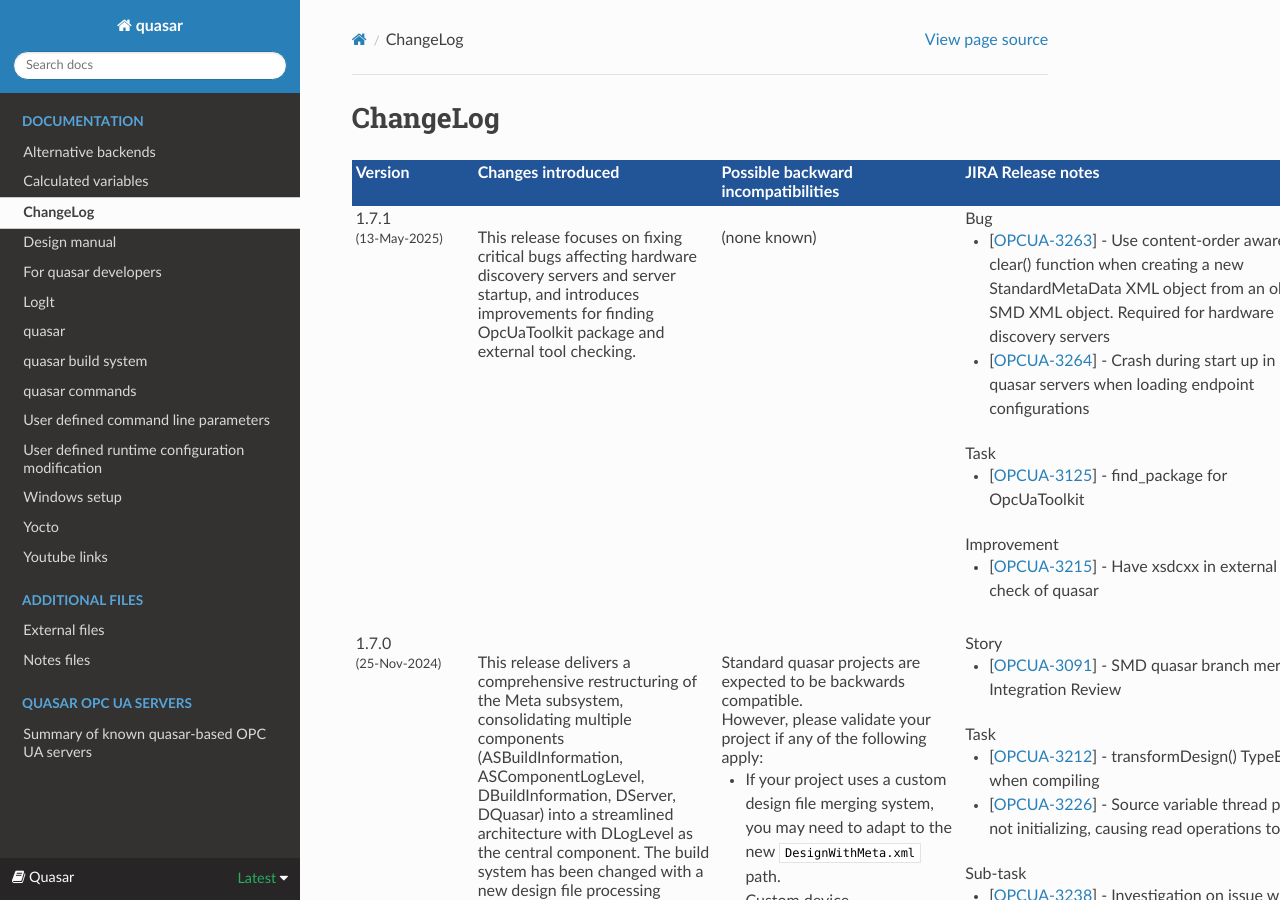
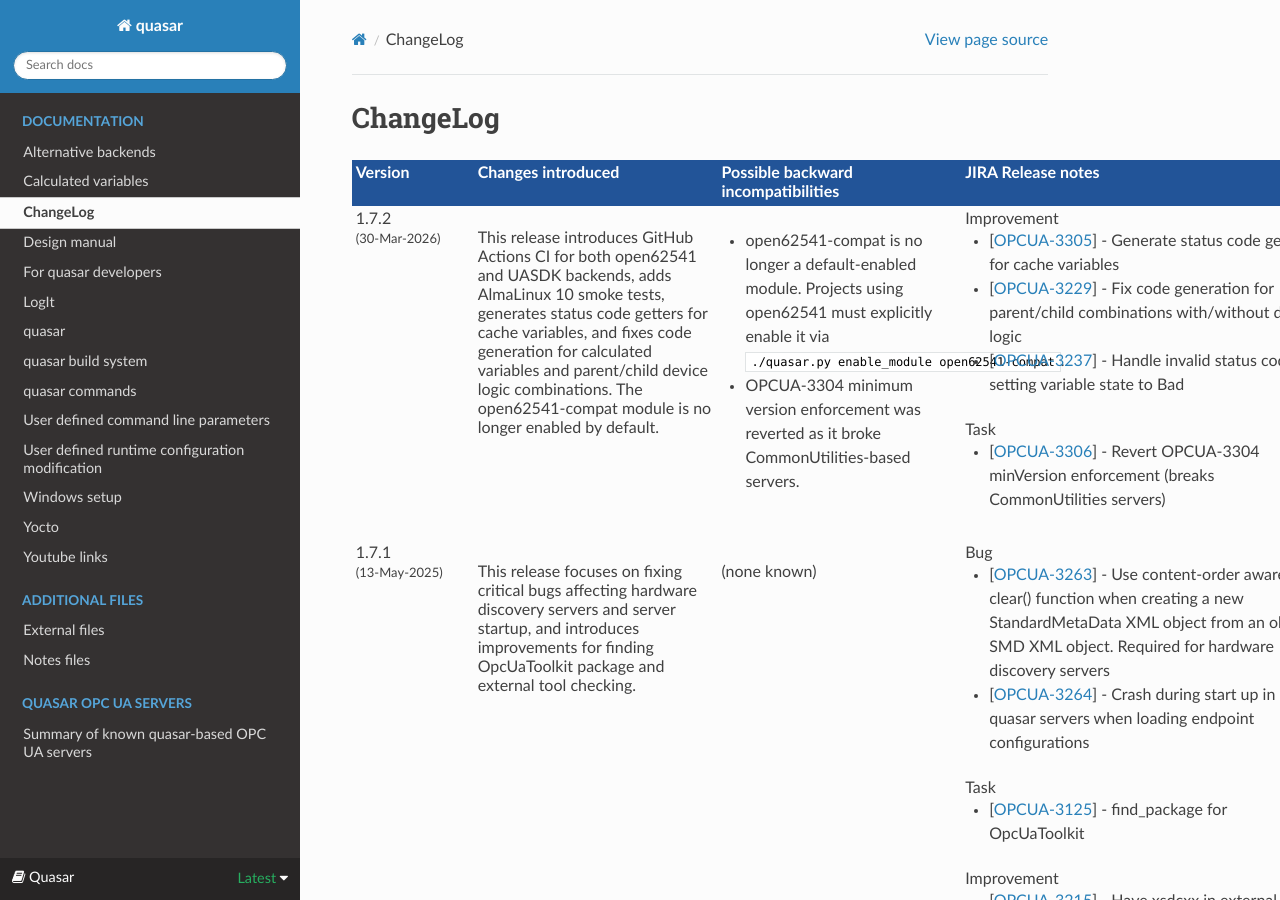
Before and after one commit to quasar-team/quasar, a Sphinx documentation site: the page built from Documentation/source/ChangeLog.rst, in a window 1280 px wide and 900 px high. Built offline with Sphinx 7.4.7 and the Read the Docs theme 3.1.0, drawn with Linux system fonts in a browser that asks for light colours.

Commit message:
Update ChangeLog for version 1.7.2 with CI, cache variable, and code generation notes.

```diff
--- a/Documentation/source/ChangeLog.rst
+++ b/Documentation/source/ChangeLog.rst
@@ -13,6 +13,39 @@
 	          <td style="vertical-align: top; color: rgb(255, 255, 255);"><strong>JIRA Release notes</strong><br></td>
 	          <td valign="top"><strong>Testing outcome</strong><br></td>
 	        </tr>
+
+            <tr>
+                <!-- Version -->
+                <td valign="top">1.7.2<font size="-1"><br>(30-Mar-2026)</font><br></td>
+                <!-- Changes introduced -->
+                <td valign="top"><br>This release introduces GitHub Actions CI for both open62541 and UASDK backends, adds AlmaLinux 10 smoke tests, generates status code getters for cache variables, and fixes code generation for calculated variables and parent/child device logic combinations. The open62541-compat module is no longer enabled by default.</td>
+                <!-- Possible backward incompatibilities -->
+                <td valign="top"><br>
+                    <ul>
+                        <li>open62541-compat is no longer a default-enabled module. Projects using open62541 must explicitly enable it via <code>./quasar.py enable_module open62541-compat</code>.</li>
+                        <li>OPCUA-3304 minimum version enforcement was reverted as it broke CommonUtilities-based servers.</li>
+                    </ul>
+                </td>
+                <!-- JIRA Release notes -->
+                <td valign="top">
+                    Improvement
+                    <ul>
+                        <li>[<a href='https://its.cern.ch/jira/browse/OPCUA-3305'>OPCUA-3305</a>] - Generate status code getter for cache variables</li>
+                        <li>[<a href='https://its.cern.ch/jira/browse/OPCUA-3229'>OPCUA-3229</a>] - Fix code generation for parent/child combinations with/without device logic</li>
+                        <li>[<a href='https://its.cern.ch/jira/browse/OPCUA-3237'>OPCUA-3237</a>] - Handle invalid status code by setting variable state to Bad</li>
+                    </ul>
+                    Task
+                    <ul>
+                        <li>[<a href='https://its.cern.ch/jira/browse/OPCUA-3306'>OPCUA-3306</a>] - Revert OPCUA-3304 minVersion enforcement (breaks CommonUtilities servers)</li>
+                    </ul>
+                </td>
+                <td valign="top">quasar test suite notes:<br>
+                    <ol>
+                        <li>GitHub Actions CI: 10 open62541 + 7 UASDK + 2 AlmaLinux 10 smoke tests</li>
+                        <li>Status code getter validated across all data types</li>
+                    </ol>
+                </td>
+            </tr>
 
             <tr>
                 <!-- Version -->
```
